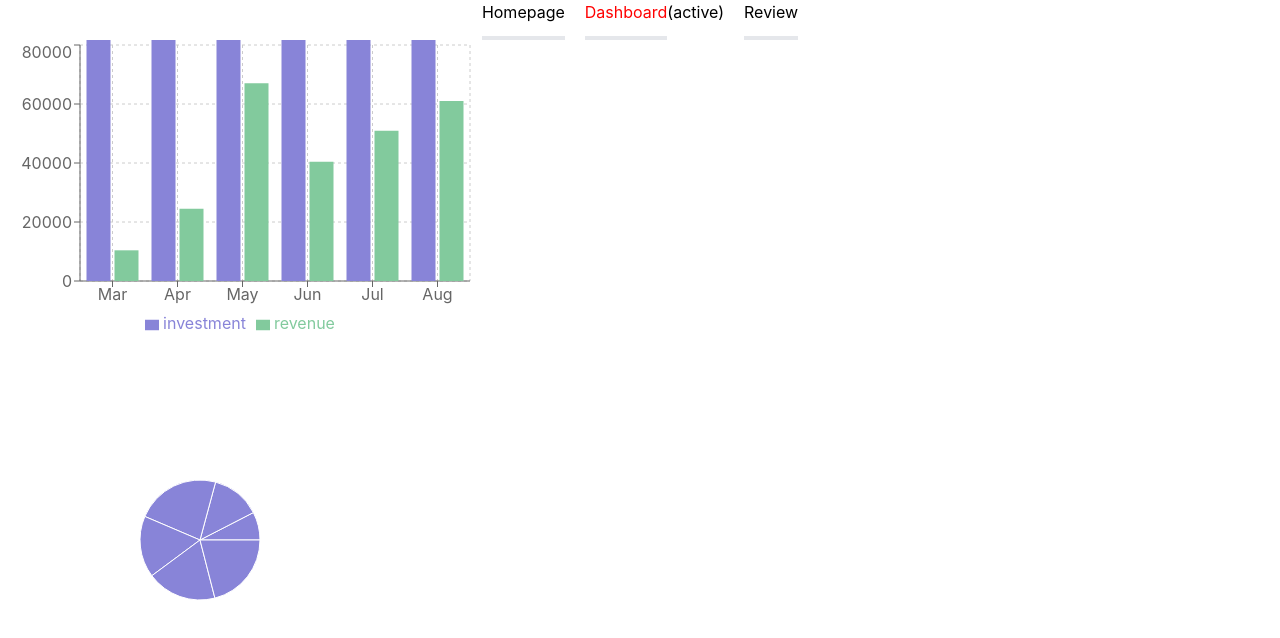
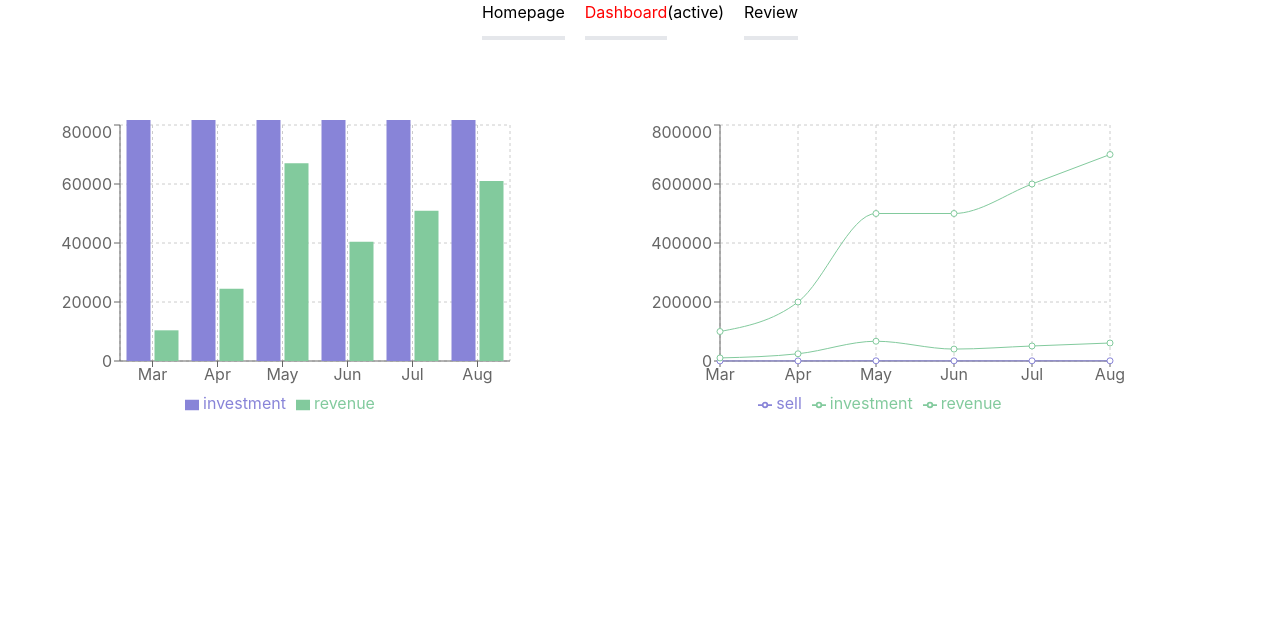
Before and after one commit to tanimpersonal/4t-graphic, a React (Create React App) app: page /dashboard in a window 1280 px wide. Shown: the top 638 px of the page. Built offline with nearby package versions, Linux system fonts and the light colour scheme.

Commit message:
linechart added

```diff
--- a/src/components/Chart/Chart.js
+++ b/src/components/Chart/Chart.js
@@ -4,6 +4,8 @@ import {
   BarChart,
   CartesianGrid,
   Legend,
+  Line,
+  LineChart,
   Pie,
   PieChart,
   Tooltip,
@@ -50,7 +52,7 @@ const Chart = () => {
     },
   ];
   return (
-    <div>
+    <div className="grid md:grid-cols-2 my-20 mx-10">
       <div className="barchart">
         <BarChart
           width={500}
@@ -72,17 +74,32 @@ const Chart = () => {
           <Bar dataKey="revenue" fill="#82ca9d" />
         </BarChart>
       </div>
-      <div className="piechart">
-        <PieChart width={400} height={400}>
-          <Pie
-            data={data}
+      <div className="linechart">
+        <LineChart
+          width={500}
+          height={300}
+          data={data}
+          margin={{
+            top: 5,
+            right: 30,
+            left: 20,
+            bottom: 5,
+          }}
+        >
+          <CartesianGrid strokeDasharray="3 3" />
+          <XAxis dataKey="month" />
+          <YAxis />
+          <Tooltip />
+          <Legend />
+          <Line
+            type="monotone"
             dataKey="sell"
-            cx="50%"
-            cy="50%"
-            outerRadius={60}
-            fill="#8884d8"
+            stroke="#8884d8"
+            activeDot={{ r: 8 }}
           />
-        </PieChart>
+          <Line type="monotone" dataKey="investment" stroke="#82ca9d" />
+          <Line type="monotone" dataKey="revenue" stroke="#82ca9d" />
+        </LineChart>
       </div>
     </div>
   );
```
